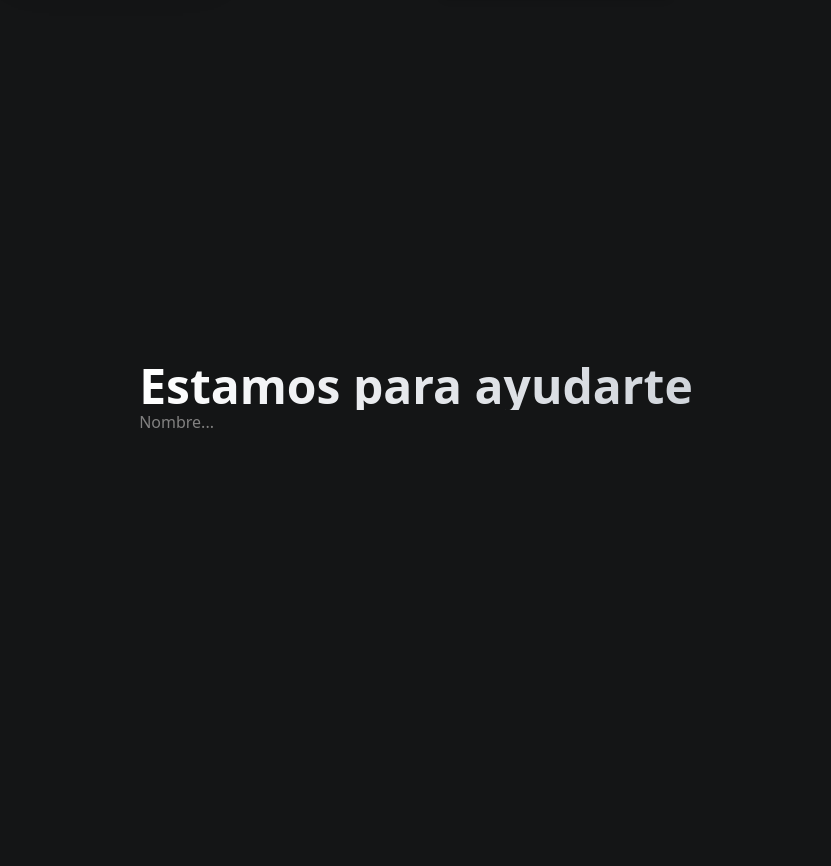
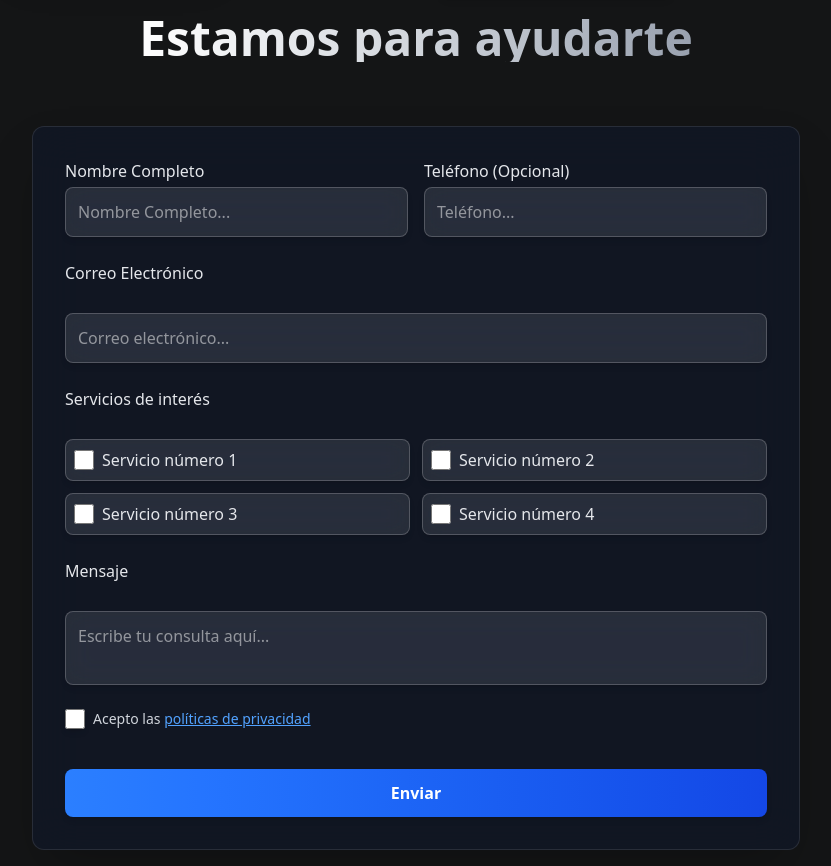
Before and after one commit to AndyAlvarezC/digital-agency, a React (Vite) app: page / in a window 1280 px wide. Shown: the part 2461-3327 px from the top of the page, without its empty margins (224-1055 px from the left). Before the commit the page ends 3259 px from the top, so only its background shows below. Built offline with nearby package versions, Linux system fonts and the light colour scheme.

Commit message:
feat(form): Add contact form

```diff
--- /dev/null
+++ b/src/components/FormField.tsx
@@ -0,0 +1,56 @@
+import type { FC, ChangeEvent } from "react";
+
+type FormFieldProps = {
+  name?: string;
+  type: string;
+  htmlFor?: string;
+  placeholder?: string;
+  value?: string;
+  onChange?: (e: ChangeEvent<HTMLInputElement | HTMLTextAreaElement>) => void;
+  className?: string;
+  required?: boolean;
+};
+
+const FormField: FC<FormFieldProps> = ({
+  name,
+  type,
+  htmlFor,
+  placeholder,
+  value,
+  onChange,
+  className,
+  required,
+}) => {
+  return (
+    <div className="flex flex-col">
+      {type === "textarea" ? (
+        <textarea
+          name={name}
+          placeholder={placeholder}
+          value={value}
+          onChange={onChange}
+          required={required}
+          className={`p-3 rounded-lg bg-white/10 text-white border border-white/20 focus:outline-none focus:ring-2 focus:ring-blue-400 backdrop-blur-md shadow-md resize-none ${className}`}
+        />
+      ) : type === "label" ? (
+        <label
+          htmlFor={htmlFor}
+          className={`text-gray-200 font-medium mb-1 ${className}`}
+        >
+          {value}
+        </label>
+      ) : (
+        <input
+          name={name}
+          type={type}
+          placeholder={placeholder}
+          value={value}
+          onChange={onChange}
+          className={`p-3 rounded-lg bg-white/10 text-white border border-white/20 focus:outline-none focus:ring-2 focus:ring-blue-400 backdrop-blur-md shadow-md ${className}`}
+        />
+      )}
+    </div>
+  );
+};
+
+export default FormField;
--- a/src/index.css
+++ b/src/index.css
@@ -92,3 +92,14 @@ body {
         .animate-slideIn {
           animation: slideIn 0.3s ease-out;
         }
+
+    /* Quitar flechas en inputs number */
+input[type="number"]::-webkit-outer-spin-button,
+input[type="number"]::-webkit-inner-spin-button {
+  -webkit-appearance: none;
+  margin: 0;
+}
+
+input[type="number"] {
+  -moz-appearance: textfield;
+}
--- a/src/pages/Form.tsx
+++ b/src/pages/Form.tsx
@@ -1,16 +1,139 @@
+import Button from "../components/Button";
+import FormField from "../components/FormField";
 
 export default function Form() {
   return (
-    <section className="flex min-h-screen justify-center items-center">
-      <div>
-        <div>
-          <h1 className="text-5xl font-bold bg-gradient-to-r from-white via-gray-200 to-gray-300 bg-clip-text text-transparent">Estamos para ayudarte</h1>
-        </div>
-        <div>
-          <form>
-            <input placeholder="Nombre..." />
-          </form>
-        </div>
+    <section className="flex min-h-screen justify-center items-center p-4">
+      <div className="flex flex-col justify-center items-center gap-16 w-full max-w-3xl">
+        <h1 className="text-5xl font-bold text-center bg-gradient-to-r from-white via-gray-300 to-gray-400 bg-clip-text text-transparent">
+          Estamos para ayudarte
+        </h1>
+
+        <form className="flex flex-col gap-6 w-full bg-gray-900/70 backdrop-blur-xl p-8 rounded-xl shadow-2xl border border-white/10">
+          {/* Fila con Nombre y Teléfono */}
+          <div className="flex flex-col md:flex-row gap-4">
+            {/* Nombre */}
+            <div className="w-full md:w-1/2">
+              <FormField
+                type="label"
+                htmlFor="name"
+                value="Nombre Completo"
+              />
+              <FormField
+                name="name"
+                type="text"
+                placeholder="Nombre Completo..."
+                required
+              />
+            </div>
+
+            {/* Teléfono */}
+            <div className="w-full md:w-1/2">
+              <FormField
+                type="label"
+                htmlFor="phone"
+                value="Teléfono (Opcional)"
+              />
+              <FormField
+                name="number"
+                type="number"
+                placeholder="Teléfono..."
+              />
+            </div>
+          </div>
+
+          {/* Email */}
+          <FormField
+            type="label"
+            htmlFor="email"
+            value="Correo Electrónico"
+          />
+          <FormField
+            name="email"
+            type="email"
+            placeholder="Correo electrónico..."
+            required
+          />
+
+          {/* Servicios de interés (Checkboxes) */}
+          <span className="text-gray-200 font-medium mb-1">
+            Servicios de interés
+          </span>
+          <div className="grid grid-cols-1 sm:grid-cols-2 gap-3 text-gray-200">
+            <label className="flex items-center gap-2 bg-white/10 p-2 rounded-lg border border-white/20 backdrop-blur-md shadow-md cursor-pointer hover:bg-white/20 transition">
+              <input
+                type="checkbox"
+                name="services"
+                value="servicio1"
+                className="w-5 h-5 text-blue-400 bg-transparent border-white/40 rounded focus:ring-0"
+              />
+              Servicio número 1
+            </label>
+            <label className="flex items-center gap-2 bg-white/10 p-2 rounded-lg border border-white/20 backdrop-blur-md shadow-md cursor-pointer hover:bg-white/20 transition">
+              <input
+                type="checkbox"
+                name="services"
+                value="servicio2"
+                className="w-5 h-5 text-blue-400 bg-transparent border-white/40 rounded focus:ring-0"
+              />
+              Servicio número 2
+            </label>
+            <label className="flex items-center gap-2 bg-white/10 p-2 rounded-lg border border-white/20 backdrop-blur-md shadow-md cursor-pointer hover:bg-white/20 transition">
+              <input
+                type="checkbox"
+                name="services"
+                value="servicio3"
+                className="w-5 h-5 text-blue-400 bg-transparent border-white/40 rounded focus:ring-0"
+              />
+              Servicio número 3
+            </label>
+            <label className="flex items-center gap-2 bg-white/10 p-2 rounded-lg border border-white/20 backdrop-blur-md shadow-md cursor-pointer hover:bg-white/20 transition">
+              <input
+                type="checkbox"
+                name="services"
+                value="servicio4"
+                className="w-5 h-5 text-blue-400 bg-transparent border-white/40 rounded focus:ring-0"
+              />
+              Servicio número 4
+            </label>
+          </div>
+
+          {/* Mensaje */}
+          <FormField
+            type="label"
+            htmlFor="message"
+            value="Mensaje"
+            className="text-gray-200 font-medium mb-1"
+          />
+          <FormField
+            name="message"
+            type="textarea"
+            placeholder="Escribe tu consulta aquí..."
+            required
+          />
+
+          {/* Checkbox de políticas */}
+          <div className="flex items-center gap-2">
+            <FormField
+              name="terms"
+              type="checkbox"
+              required
+              className="w-5 h-5 text-blue-400 bg-transparent border-white/40 rounded focus:ring-0"
+            />
+            <label htmlFor="terms" className="text-gray-300 text-sm">
+              Acepto las{" "}
+              <a href="/politicas" className="text-blue-400 underline">
+                políticas de privacidad
+              </a>
+            </label>
+          </div>
+
+          {/* Botón */}
+          <Button
+            text="Enviar"
+            className="bg-blue-500/80 hover:bg-blue-600/90 backdrop-blur-md transition-colors text-white py-3 rounded-lg font-semibold mt-4 shadow-lg"
+          />
+        </form>
       </div>
     </section>
   );
```
